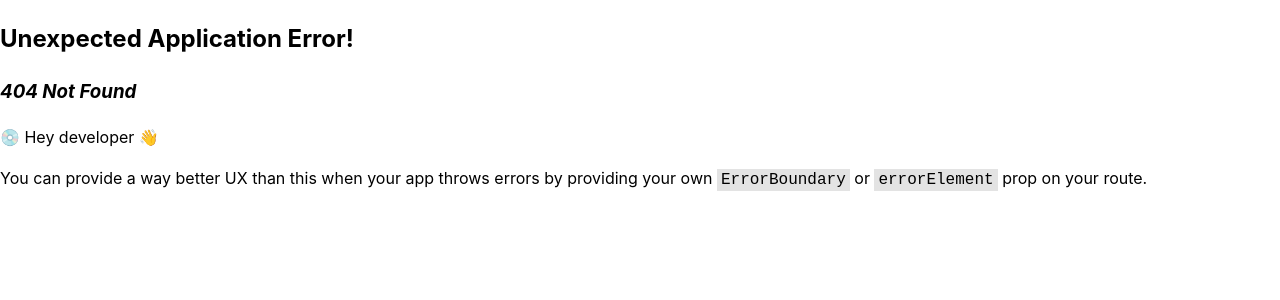
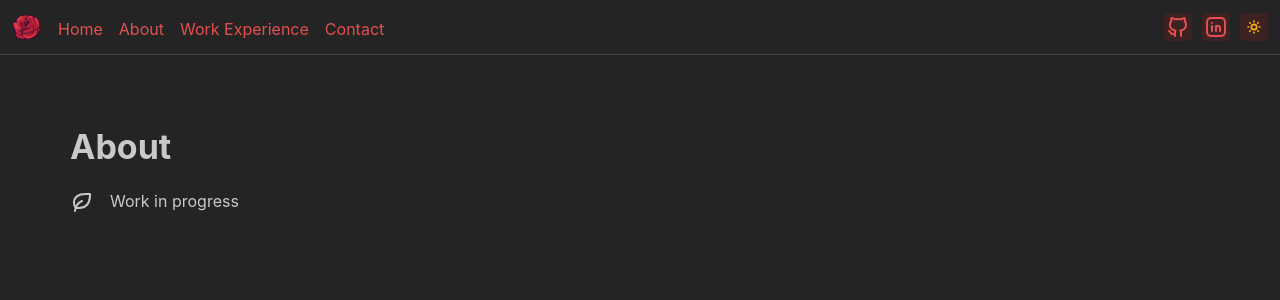
Before and after one commit to rocketrose99/RoseWiki, a React (Vite) app: page /about in a window 1280 px wide. Before the commit this address had no page. Shown: the top 300 px of the page. Built offline with nearby package versions, Linux system fonts and the light colour scheme.

Commit message:
feat: add ancillary pages and fix app shell to be above individual pages

```diff
--- a/src/App.tsx
+++ b/src/App.tsx
@@ -1,13 +1,28 @@
 import '@mantine/core/styles.css';
 
-import { MantineProvider } from '@mantine/core';
+import { AppShell, Group, MantineProvider } from '@mantine/core';
 import { Router } from './Router';
 import { theme } from './theme';
+import { Icons } from './components/Icons/Icons';
+import { Nav } from './components/Nav/Nav';
 
 export default function App() {
   return (
     <MantineProvider theme={theme}>
-      <Router />
+      <AppShell header={{ height: 55 }} padding="lg">
+        <AppShell.Header>
+          <Group justify="space-between" p="sm">
+            <Group align="flex-end">
+              <img src={'/rose.svg'} alt="My Logo" style={{ width: '30px' }} />
+              <Nav />
+            </Group>
+            <Icons />
+          </Group>
+        </AppShell.Header>
+        <AppShell.Main>
+          <Router />
+        </AppShell.Main>
+      </AppShell>
     </MantineProvider>
   );
 }
--- a/src/components/Nav/Nav.tsx
+++ b/src/components/Nav/Nav.tsx
@@ -3,9 +3,10 @@ import { Anchor, Group } from '@mantine/core';
 export function Nav() {
   return (
     <Group>
-      <Anchor href="/">About</Anchor>
-      <Anchor href="/">Work Experience</Anchor>
-      <Anchor href="/">Contact</Anchor>
+      <Anchor href="/">Home</Anchor>
+      <Anchor href="/about">About</Anchor>
+      <Anchor href="/work-experience">Work Experience</Anchor>
+      <Anchor href="/contact">Contact</Anchor>
     </Group>
   );
 }
--- a/src/components/Welcome/Welcome.tsx
+++ /dev/null
@@ -1,30 +0,0 @@
-import { Button, Text, Title } from '@mantine/core';
-import classes from './Welcome.module.css';
-import { IconDownload } from '@tabler/icons-react';
-
-export function Welcome() {
-  return (
-    <>
-      <Text mt={100} ml={150}>
-        Hello World, I'm
-      </Text>
-      <Title className={classes.title} ml={150}>
-        <Text inherit component="span" c="deep-red">
-          S. Rose Lindauer
-        </Text>
-      </Title>
-      <Text c="dimmed" size="lg" ml={150} maw={580} mx="auto">
-        I'm a full stack SW engineer who deploys AIML apps, implements MLOps workflows,
-        and loves Open Source principles
-      </Text>
-      <Button
-        component="a"
-        href="/resume.pdf"
-        download="Lindauer_S_Rose_resume.pdf"
-        leftSection={<IconDownload size={14} />}
-        variant="outline" ml={150} mt={'lg'}>
-        Download my resume!
-      </Button>
-    </>
-  );
-}
--- /dev/null
+++ b/src/pages/About.page.tsx
@@ -0,0 +1,15 @@
+import { Group, Text, Title } from "@mantine/core";
+import { IconLeaf } from "@tabler/icons-react";
+
+
+export function About() {
+  return (
+    <>
+      <Title ml={50} mt={50}>About</Title>
+      <Group ml={50} mt={20}>
+        <IconLeaf />
+        <Text> Work in progress</Text>
+      </Group>
+    </>
+  );
+}
--- /dev/null
+++ b/src/pages/Contact.page.tsx
@@ -0,0 +1,15 @@
+import { Group, Text, Title } from "@mantine/core";
+import { IconLeaf } from "@tabler/icons-react";
+
+
+export function Contact() {
+  return (
+    <>
+      <Title ml={50} mt={50}>Contact</Title>
+      <Group ml={50} mt={20}>
+        <IconLeaf />
+        <Text> Work in progress</Text>
+      </Group>
+    </>
+  );
+}
--- a/src/pages/Home.page.tsx
+++ b/src/pages/Home.page.tsx
@@ -1,23 +1,30 @@
-import { AppShell, Group } from '@mantine/core';
-import { Icons } from '../components/Icons/Icons';
-import { Nav } from '../components/Nav/Nav';
-import { Welcome } from '../components/Welcome/Welcome';
+import { Button, Text, Title } from '@mantine/core';
+import classes from './Home.module.css';
+import { IconDownload } from '@tabler/icons-react';
 
-export function HomePage() {
+export function Home() {
   return (
-    <AppShell header={{ height: 55 }} padding="lg">
-      <AppShell.Header>
-        <Group justify="space-between" p="sm">
-          <Group align="flex-end">
-            <img src={'/rose.svg'} alt="My Logo" style={{ width: '30px' }} />
-            <Nav />
-          </Group>
-          <Icons />
-        </Group>
-      </AppShell.Header>
-      <AppShell.Main>
-        <Welcome />
-      </AppShell.Main>
-    </AppShell>
+    <>
+      <Text mt={100} ml={150}>
+        Hello World, I'm
+      </Text>
+      <Title className={classes.title} ml={150}>
+        <Text inherit component="span" c="deep-red">
+          S. Rose Lindauer
+        </Text>
+      </Title>
+      <Text c="dimmed" size="lg" ml={150} maw={580} mx="auto">
+        I'm a full stack SW engineer who deploys AIML apps, implements
+        MLOps & DevOps workflows, and loves Open Source principles.
+      </Text>
+      <Button
+        component="a"
+        href="/resume.pdf"
+        download="Lindauer_S_Rose_resume.pdf"
+        leftSection={<IconDownload size={14} />}
+        variant="outline" ml={150} mt={'lg'}>
+        Download my resume!
+      </Button>
+    </>
   );
 }
--- /dev/null
+++ b/src/pages/WorkExperience.page.tsx
@@ -0,0 +1,15 @@
+import { Group, Text, Title } from "@mantine/core";
+import { IconLeaf } from "@tabler/icons-react";
+
+
+export function WorkExperience() {
+  return (
+    <>
+      <Title ml={50} mt={50}>Work Experience</Title>
+      <Group ml={50} mt={20}>
+        <IconLeaf />
+        <Text> Work in progress</Text>
+      </Group>
+    </>
+  );
+}
```
Also changed, not shown: src/Router.tsx (+17 -2 lines), src/pages/Home.module.css (renamed from src/components/Welcome/Welcome.module.css).
